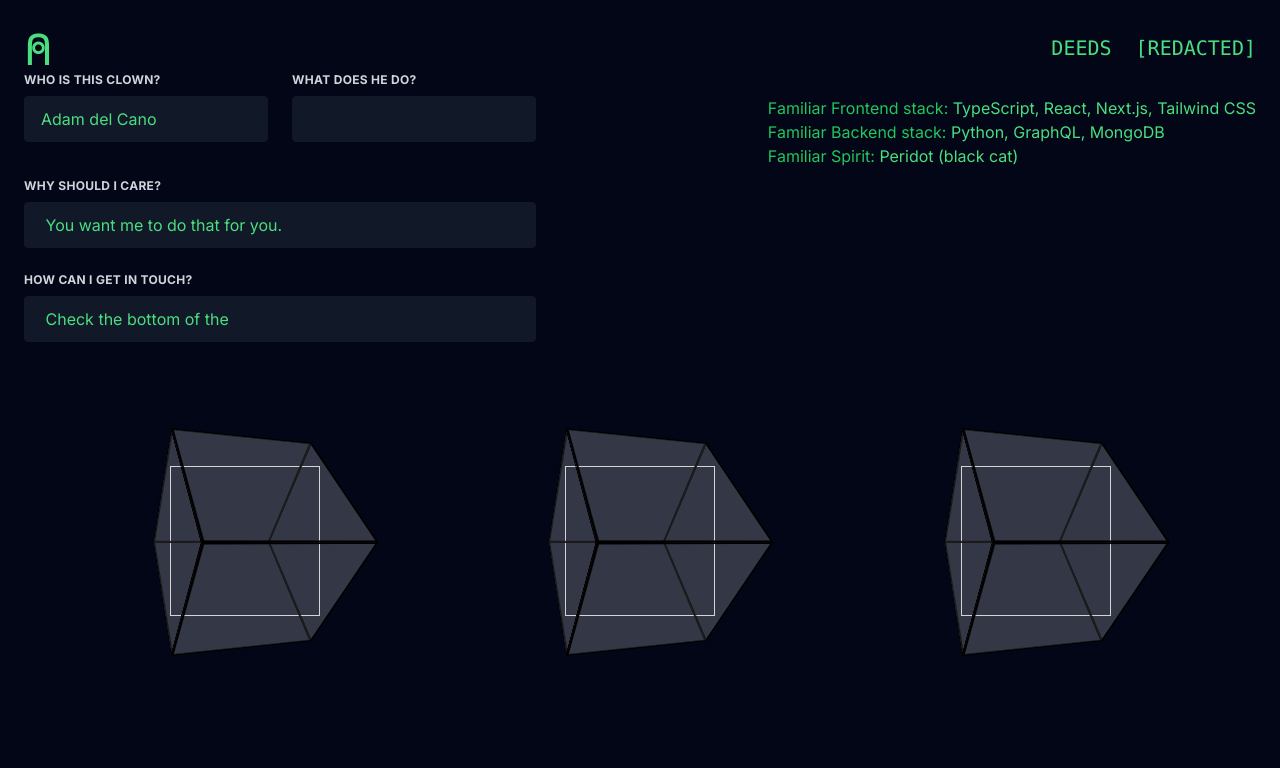
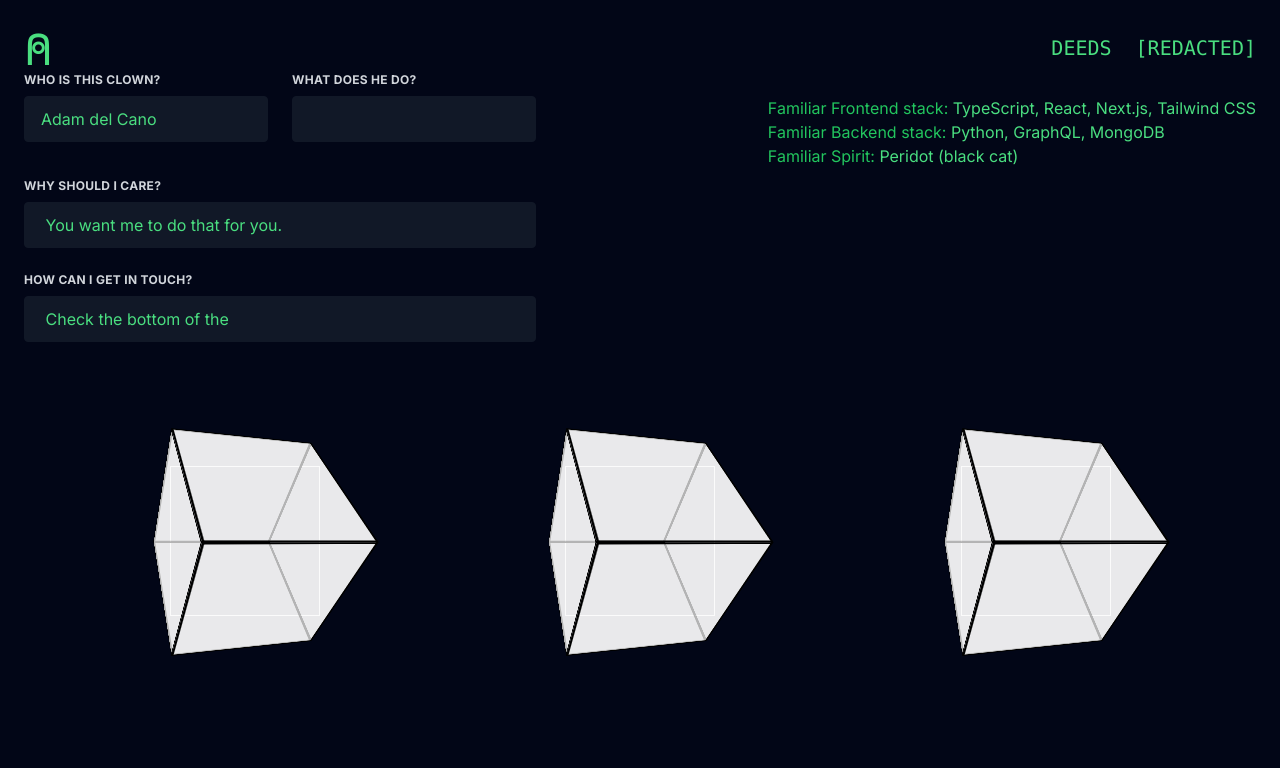
Before and after one commit to adamdelcano/adamdelcano.github.io, a Next.js app: page / in a window 1280 px wide. Shown: the top 768 px of the page. Built offline with nearby package versions, Linux system fonts and the light colour scheme.

Commit message:
Up Opacity

```diff
--- a/src/app/globals.css
+++ b/src/app/globals.css
@@ -76,7 +76,7 @@ body {
   font-weight: bold;
   color: white;
   text-align: center;
-  background-color: rgba(255, 255, 255, 0.1);
+  background-color: rgba(255, 255, 255, 0.7);
 }
 
 .cube__face--front  { transform: rotateX(45deg) rotateY(  0deg) translateZ(75px); }
```
